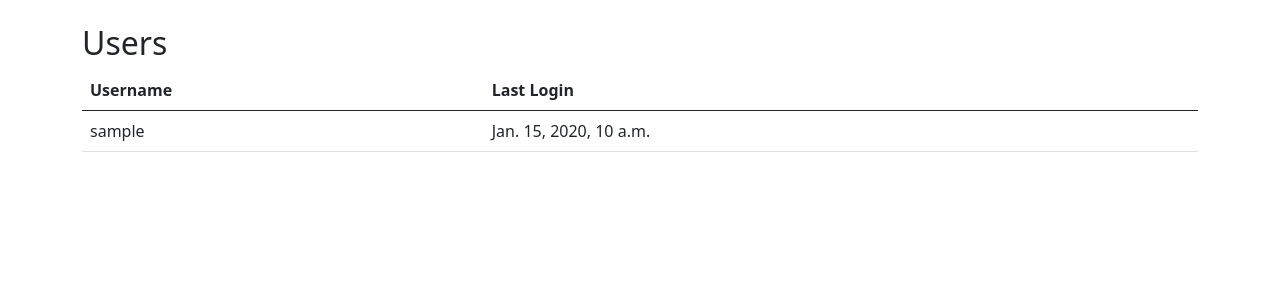
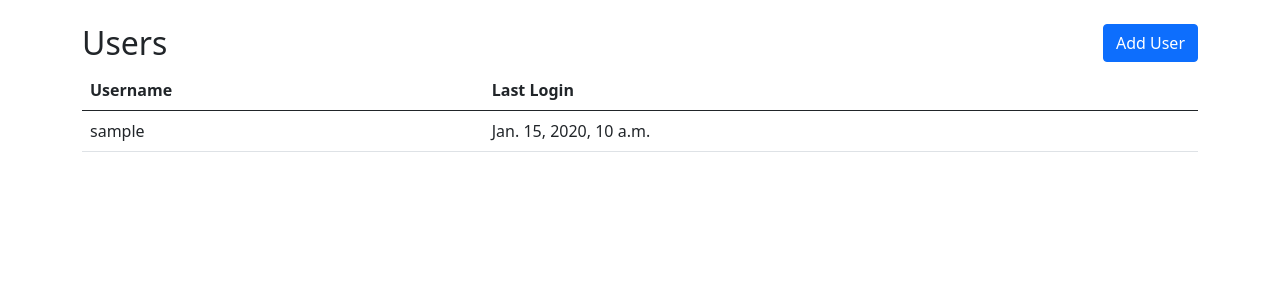
Before and after one commit to meic/maze, a Django app: page /users/ in a window 1280 px wide. Shown: the part 56-356 px from the top of the page. Run offline with Django 3.2, Linux system fonts and the light colour scheme; a user stored in the database is signed in; tables that the repository leaves empty hold one stand-in row (values such as "Sample post"); some libraries are stand-ins or nearby versions.

Commit message:
Ability to Add users

```diff
--- a/src/bookmaze/templates/bookmaze/user_list.html
+++ b/src/bookmaze/templates/bookmaze/user_list.html
@@ -1,7 +1,14 @@
 {% extends "bookmaze/base.html" %}
 
 {% block content %}
-<h2>Users</h2>
+<div class='page-header'>
+    {% if perms.auth.add_user %}
+        <div class='btn-toolbar float-end'>
+            <a class="btn btn-primary" href="{% url "user_create" %}" role="button">Add User</a>
+        </div>
+    {% endif %}
+    <h2>Users</h2>
+</div>
 
 <table class="table">
     <thead>
--- a/src/bookmaze/urls.py
+++ b/src/bookmaze/urls.py
@@ -24,4 +24,5 @@ urlpatterns = [
     path("login/", views.LoginView.as_view(), name="login"),
     path("logout/", views.LogoutView.as_view(), name="logout"),
     path("users/", views.UserListView.as_view(), name="user_list"),
+    path("users/create/", views.UserCreateView.as_view(), name="user_create"),
 ]
--- a/src/bookmaze/views.py
+++ b/src/bookmaze/views.py
@@ -1,9 +1,11 @@
 from django.contrib.auth import views as auth_views
 from django.contrib.auth.mixins import PermissionRequiredMixin
 from django.contrib.auth.models import User
+from django.urls import reverse_lazy
+from django.views.generic.edit import CreateView
 from django.views.generic.list import ListView
 
-from .forms import AuthenticationForm
+from .forms import AuthenticationForm, UserCreationForm
 
 
 class LoginView(auth_views.LoginView):
@@ -15,6 +17,14 @@ class LogoutView(auth_views.LogoutView):
     template_name = "bookmaze/logout.html"
 
 
+class UserCreateView(PermissionRequiredMixin, CreateView):
+    extra_context = {"title": "Add User"}
+    permission_required = ("auth.add_user",)
+    template_name = "bookmaze/form_view.html"
+    form_class = UserCreationForm
+    success_url = reverse_lazy("user_list")
+
+
 class UserListView(PermissionRequiredMixin, ListView):
     permission_required = ("auth.view_user",)
     template_name = "bookmaze/user_list.html"
```
Also changed, not shown: src/bookmaze/forms.py (+10 -2 lines).
